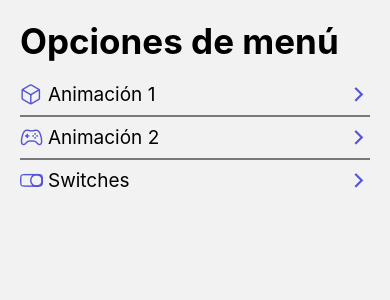
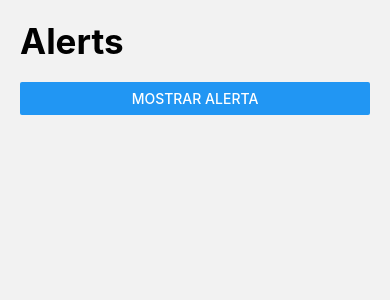
Before and after one commit to Majomon/06-ReactNativeComponents, a React Native app: screen /AlertScreen in a window 390 px wide. Shown: the top 300 px of the page. Built offline with nearby package versions, Linux system fonts and the light colour scheme.

Commit message:
Creado alertas

```diff
--- a/src/data/menuItems.tsx
+++ b/src/data/menuItems.tsx
@@ -12,4 +12,9 @@
     icon: 'toggle-outline',
     component: 'SwitchScreen',
   },
+  {
+    name: 'Alerts',
+    icon: 'alert-circle-outline',
+    component: 'AlertScreen',
+  },
 ];
--- a/src/navigation/Navigator.tsx
+++ b/src/navigation/Navigator.tsx
@@ -1,5 +1,6 @@
 import React from 'react';
 import {createStackNavigator} from '@react-navigation/stack';
+import {AlertScreen} from '../screens/AlertScreen';
 import Animation101Screen from '../screens/Animation101Screen';
 import Animation102Screen from '../screens/Animation102Screen';
 import HomeScreen from '../screens/HomeScreen';
@@ -17,6 +18,7 @@
       <Stack.Screen name="Animation101Screen" component={Animation101Screen} />
       <Stack.Screen name="Animation102Screen" component={Animation102Screen} />
       <Stack.Screen name="SwitchScreen" component={SwitchScreen} />
+      <Stack.Screen name="AlertScreen" component={AlertScreen} />
     </Stack.Navigator>
   );
 };
--- /dev/null
+++ b/src/screens/AlertScreen.tsx
@@ -0,0 +1,34 @@
+import React from 'react';
+import {Alert, Button, View} from 'react-native';
+import HeaderTitle from '../components/HeaderTitle';
+import {styles} from '../theme/appTheme';
+
+export const AlertScreen = () => {
+  const showAlert = () => {
+    Alert.alert(
+      'Título',
+      'El msj de la alerta',
+      [
+        {
+          text: 'Cancelar',
+          onPress: () => console.log('Boton de Cancelar'),
+          // Puedo personalizarlo
+          style: 'destructive',
+        },
+        {text: 'Okey', onPress: () => console.log('Boton de Ok')},
+      ],
+      {
+        // Si hago click afuera osea ninguna de las dos opciones se sale la alerta
+        cancelable: true,
+        // Función que se manda al hacer click afuera
+        onDismiss: () => console.log('OnDismiss'),
+      },
+    );
+  };
+  return (
+    <View style={styles.globalMargin}>
+      <HeaderTitle title="Alerts" />
+      <Button title="Mostrar alerta" onPress={showAlert} />
+    </View>
+  );
+};
```
